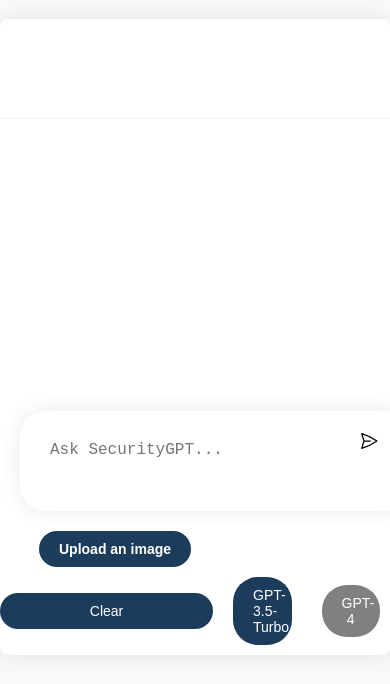
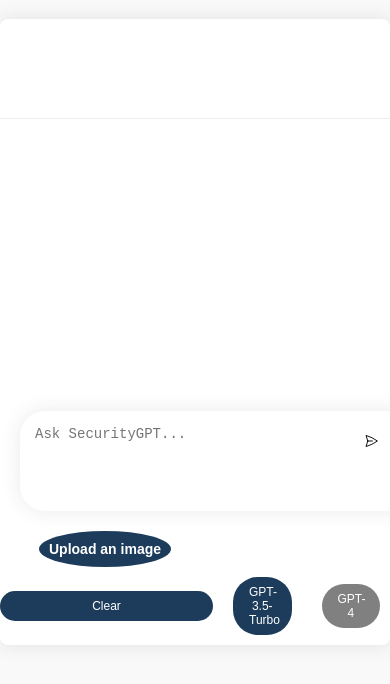
Before and after one commit to mvanheuk/SecurityGPT, a website built with Vite: page client/index.html in a window 390 px wide. Shown: the part 122-806 px from the top of the page. Built offline with nearby package versions, Linux system fonts and the light colour scheme; no server answers.

Commit message:
modified:   client/styles.css

```diff
--- a/client/styles.css
+++ b/client/styles.css
@@ -223,6 +223,37 @@ button#clear_button:focus,button#clear_button:hover,button#gpt3-btn:focus,button
     margin: 0;
   }
 
+  /* Adjust button and text size for textarea */
+  textarea {
+    font-size: 14px;
+    padding: 15px 15px 15px 15px;
+    padding-right: 40px;
+  }
+
+  /* Adjust button and text size for send button */
+  button[type="submit"] img {
+    width: 15px;
+    height: 15px;
+  }
+
+  /* Adjust font size and padding for other buttons */
+  button#clear_button, button#gpt3-btn, button#gpt4-btn {
+    font-size: 12px;
+    padding: 8px 16px;
+  }
+
+  /* Make button round for a more modern look */
+  .custom-file-upload {
+    border-radius: 50%;
+    padding: 10px;
+  }
+
+  /* Adjust font size for chat container */
+  #chat_container {
+    font-size: 14px;
+  }
+
+  /* Other existing styles */
   .buttons-container {
     right: 8%;
   }
@@ -262,7 +293,7 @@ button#clear_button:focus,button#clear_button:hover,button#gpt3-btn:focus,button
     min-width: 100%;
     max-width: 100%;
     margin-right: 0;
-    padding-right: 50px; /* Update right padding */
+    padding-right: 50px;
   }
 
   button#clear_button {
```
